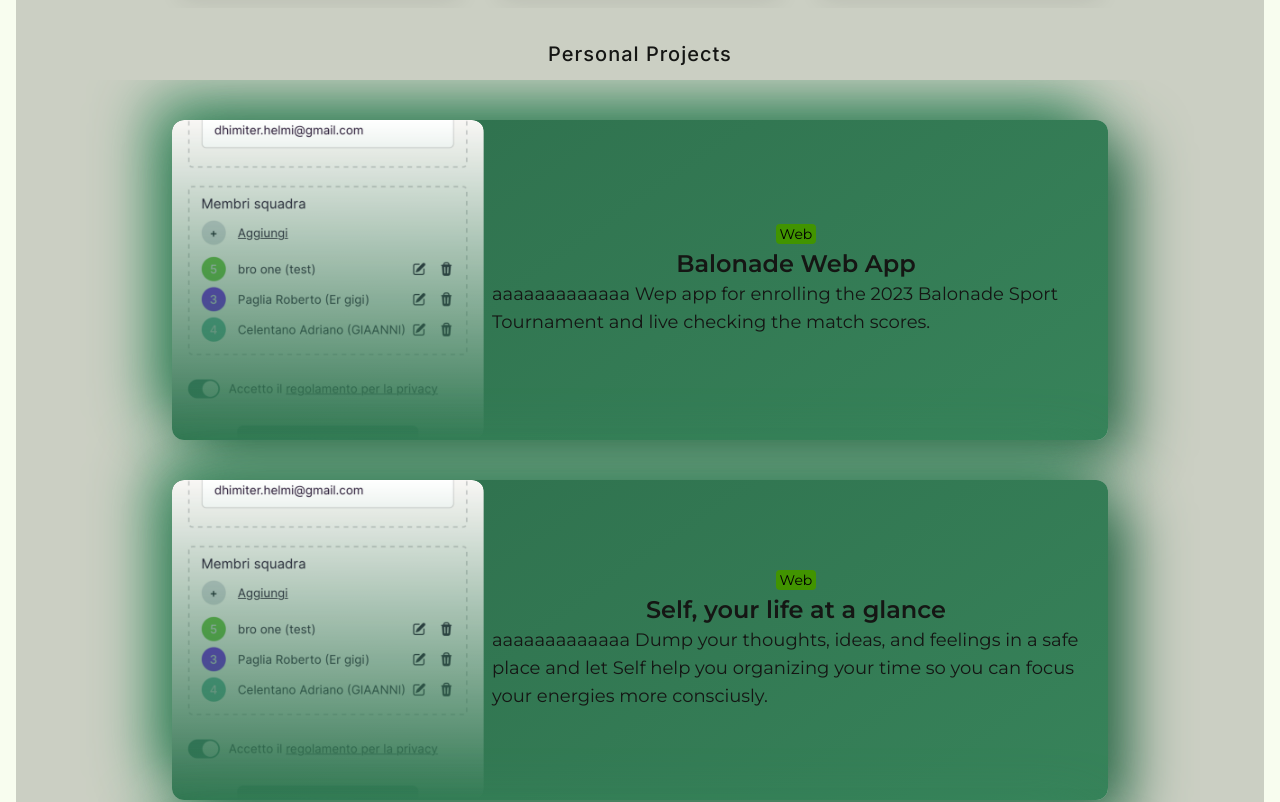
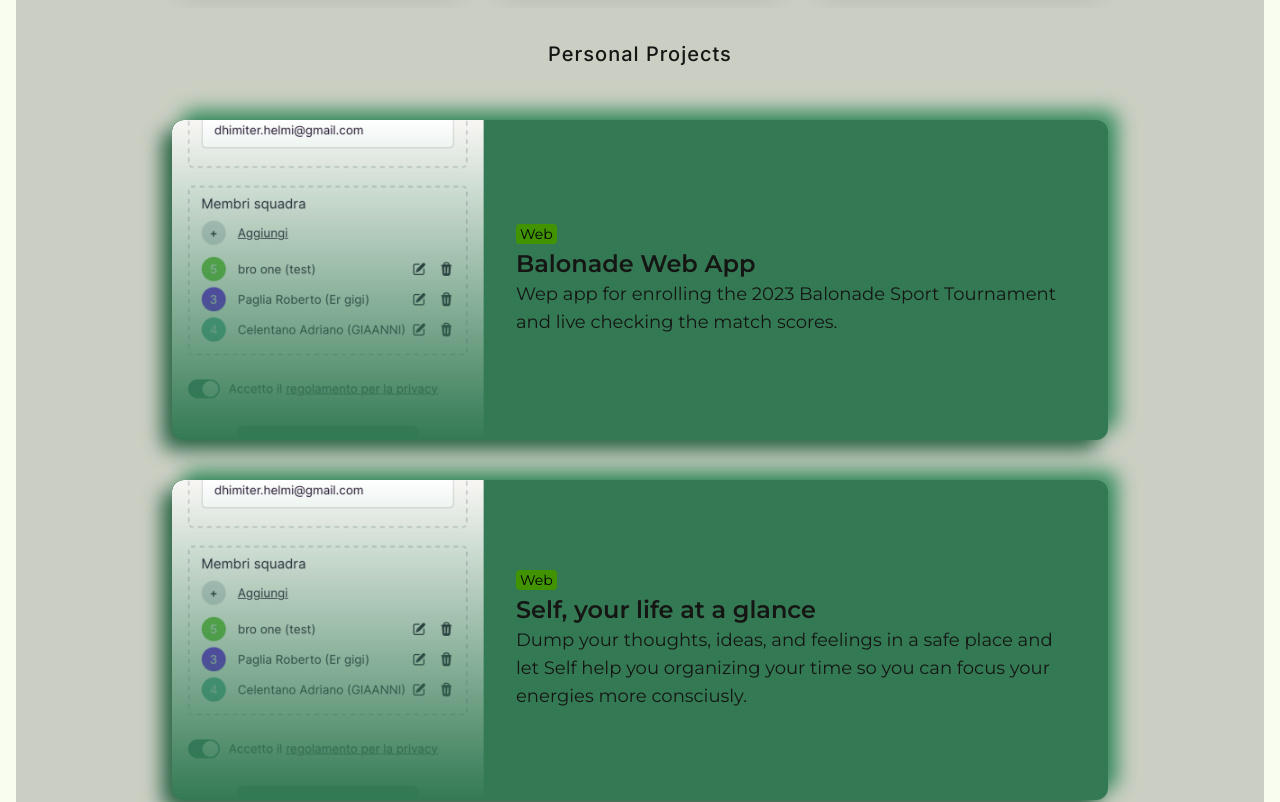
Before and after one commit to dhimiterPoison/dhimiterhelmi-old, a Next.js app: page / in a window 1280 px wide. Shown: the part 1040-1842 px from the top of the page. Built offline with nearby package versions, Linux system fonts and the light colour scheme.

Commit message:
project cards effect

```diff
--- a/app/components/MyCarouselCard.tsx
+++ b/app/components/MyCarouselCard.tsx
@@ -9,7 +9,7 @@
 		id: number;
 		path: string;
 		title: string;
-        description: string;
+		description: string;
 		category: string;
 		img: StaticImageData;
 	};
@@ -66,11 +66,11 @@
 				<Image
 					src={card.img}
 					alt='Picture of the author'
-					className={`card-image h-full w-full md:w-1/3 object-cover rounded-xl ${
+					className={`card-image h-full w-full md:w-1/3 object-cover rounded-l-xl ${
 						active ? 'active' : ''
 					} `}
 				/>
-				<div className='flex flex-col absolute bottom-2 px-2 md:relative md:bottom-0 md:h-full md:w-2/3 md:justify-center md:items-center'>
+				<div className='flex flex-col absolute bottom-2 px-8 md:relative md:bottom-0 md:h-full md:w-2/3 md:justify-center md:items-start'>
 					<div
 						className={`card-extra flex w-fit px-1 rounded font-normal bg-primary text-xs text-black mb-1 md:text-sm`}
 					>
@@ -83,9 +83,9 @@
 					>
 						{card.title}
 					</div>
-                    <div className="card-description hidden md:flex text-lg font-normal">
-aaaaaaaaaaaaa           {card.description}
-                    </div>
+					<div className='card-description hidden md:flex text-lg font-normal'>
+						{card.description}
+					</div>
 				</div>
 			</Link>
 		</div>
--- a/app/globals.scss
+++ b/app/globals.scss
@@ -85,12 +85,13 @@
 
 	.carousel-card.projects {
 		aspect-ratio: unset;
+		background: #337a54;
 
-		background: linear-gradient(145deg, #2e6e4c, #37835a);
-box-shadow:  20px 20px 60px #2b6847,
-             -20px -20px 60px #3b8c61;
+		// background: linear-gradient(145deg, #2e6e4c, #37835a);
+		// box-shadow: 20px 20px 60px #2b6847, -20px -20px 60px #3b8c61;
+		box-shadow:  -10px 10px 19px #2a6445,
+             10px -10px 19px #3c9063;
 	}
-
 }
 
 .image-opacity-gradient-bottom {
```
